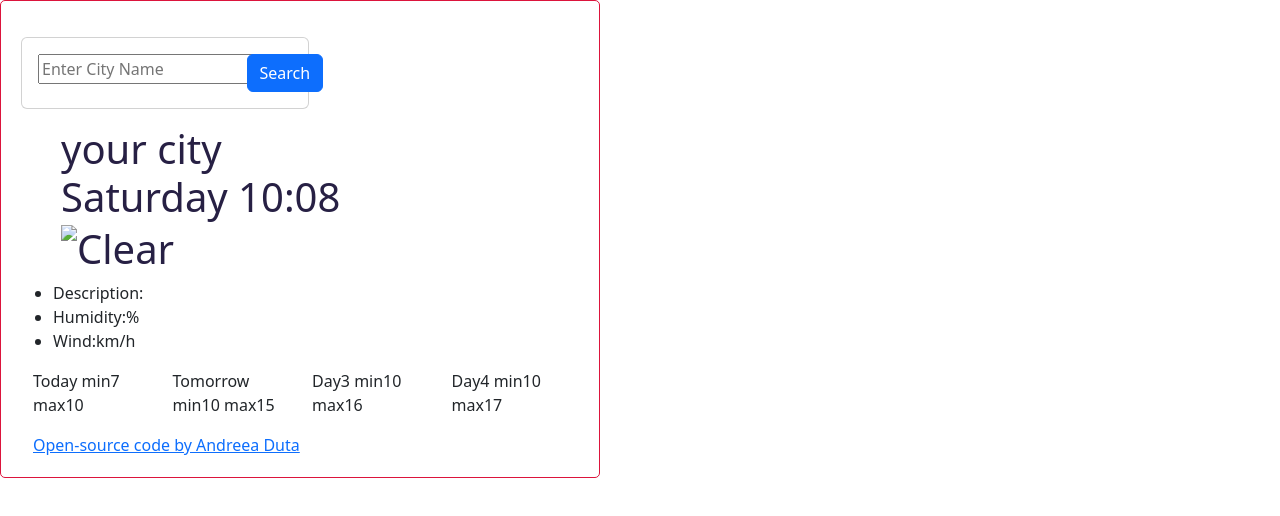
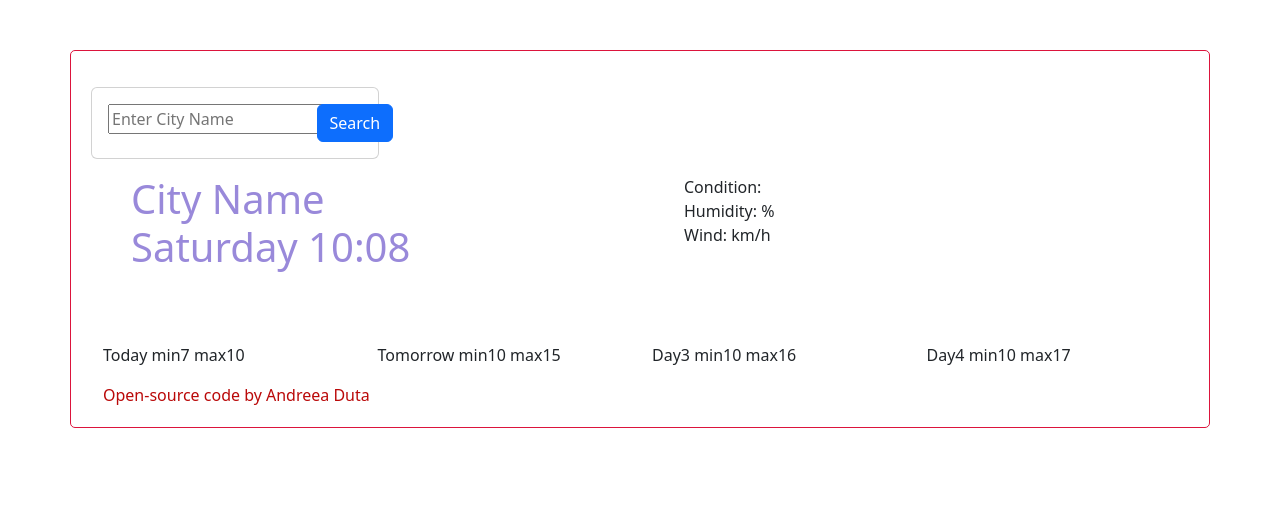
Before and after one commit to andreeaduta2022/weather-project, a plain HTML site: page index.html in a window 1280 px wide. Drawn offline with nearby package versions, Linux system fonts and the light colour scheme.

Commit message:
Change in css

```diff
--- a/index.html
+++ b/index.html
@@ -8,7 +8,8 @@
     <link rel="stylesheet" href="styles.css">
     <link href="https://cdn.jsdelivr.net/npm/bootstrap@5.2.2/dist/css/bootstrap.min.css" rel="stylesheet"
         integrity="sha384-Zenh87qX5JnK2Jl0vWa8Ck2rdkQ2Bzep5IDxbcnCeuOxjzrPF/et3URy9Bv1WTRi" crossorigin="anonymous">
-    <script src="https://cdn.jsdelivr.net/npm/axios/dist/axios.min.js"></script>
+        <script src="https://cdn.jsdelivr.net/npm/axios/dist/axios.min.js"></script>
+
 </head>
 
 <body>
@@ -30,27 +31,30 @@
             </div>
         </div>
         </p>
+        <div class="row">
+        <div class="col-6">
         <h1>
-            <spam id="city-name"> your city </spam>
+            <spam id="city-name"> City Name </spam>
             <div id="date-time">
             </div>
-            <img src="" alt="Clear" id="icon" />
+            <img src="" alt="" id="icon" />
             <spam id="temp-selector"></spam>
-
             </h1>
+        </div>
 
         <div class="col-6">
             <ul>
                 <li>
-                    Description:<spam id="weather-description"></spam>
+                    Condition: <spam id="weather-description"></spam>
                 </li>
                 <li>
-                    Humidity:<spam id="humidity-value"></spam>%
+                    Humidity: <spam id="humidity-value"></spam>%
                 </li>
                 <li>
-                    Wind:<spam id="wind-value"></spam>km/h
+                    Wind: <spam id="wind-value"></spam>km/h
                 </li>
             </ul>
+        </div>
         </div>
         <p class="descrption">
         <div class="container">
@@ -68,7 +72,7 @@
                     Day4 min10 max17
                 </div>
                 </p>
-                <a href="https://github.com/andreeaduta2022/weather-project" target="_blank";>
+                <a href="https://github.com/andreeaduta2022/weather-project" target="_blank" class="open-source";>
                     Open-source code by Andreea Duta
                 </a>
                 <script src="https://cdn.jsdelivr.net/npm/bootstrap@5.2.2/dist/js/bootstrap.bundle.min.js"
--- a/styles.css
+++ b/styles.css
@@ -1,28 +1,17 @@
 body {
     font-family: Cerebri Sans, Helvetica, Arial, sans-serif;
 }
-.weather-project {max-width: 600px; margin: 30 px auto;padding:20px; border:1px solid crimson; border-radius: 5px;}
+.weather-project {margin:50px 70px;padding:20px; border:1px solid crimson; border-radius: 5px;}
 
 h1 {
     text-align: left;
-    font-size: 34px;
+    font-size: 32px;
     line-height: 48px;
-    margin: 60px 0 0;
-    font-weight: 900;
     padding-left: 40px;
-    color: #272044;
+    color: #9989da;
 }
 
-h2 {
-    text-align: center;
-    font-weight: 900;
-    font-size: 34px;
-    line-height: 48px;
-    padding-right: 10px;
-    margin: 0;
-    color: #8064e9;
-    padding: 0 0 24px;
-}
+ul {list-style: none}
 
 .description {
     text-align: center;
@@ -32,6 +21,6 @@ h2 {
 }
 .open-source{
     display:block;
-    color:blue;
+    color:rgb(186, 9, 9);
     text-decoration: none;
 }
```
